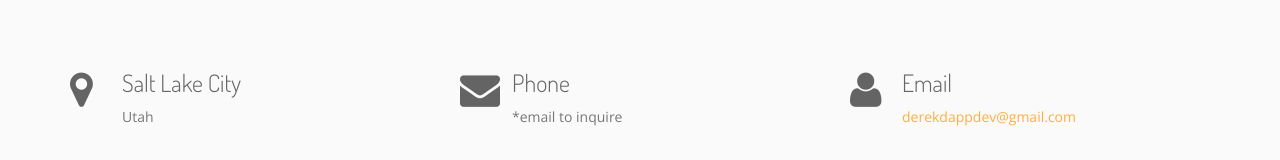
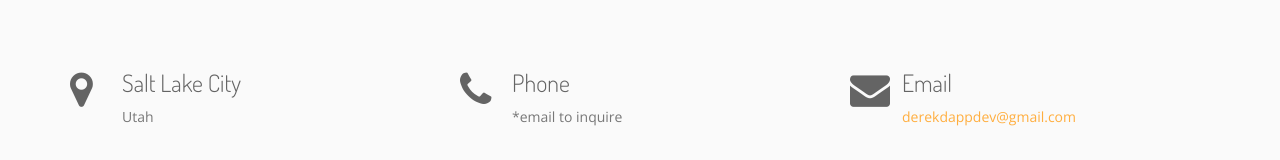
Before and after one commit to derekdapp/derekdapp.github.io, a plain HTML site: page index.html in a window 1280 px wide. Shown: the part 3677-3837 px from the top of the page. Drawn offline with nearby package versions, Linux system fonts and the light colour scheme.

Commit message:
fixed icons

```diff
--- a/index.html
+++ b/index.html
@@ -353,14 +353,14 @@
                                 </div>
                                 <div class="col-md-4">
 									<li>
-										<i class="fa fa-envelope pull-left"></i>
+										<i class="fa fa-phone pull-left"></i>
 										<h3>Phone</h3>
 										<p>*email to inquire</p>
                                     </div>
 									</li>
                                     <div class="col-md-4"
                                     <li>
-										<i class="fa fa-user pull-left"></i>
+										<i class="fa fa-envelope pull-left"></i>
 										<h3>Email</h3>
 										<p><a href="mailto:derekdappdev@gmail.com">derekdappdev@gmail.com</a></p>
 									</li>
```
